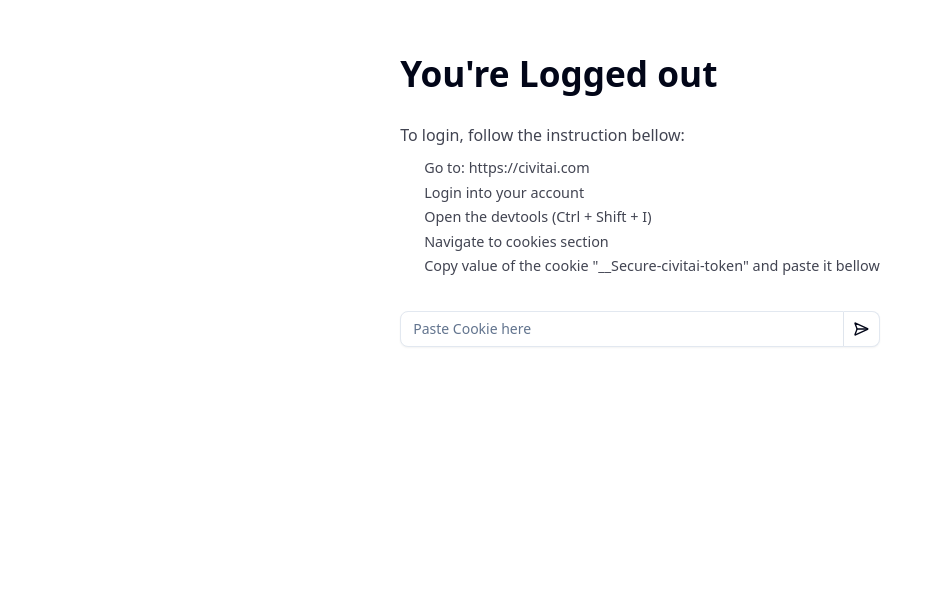
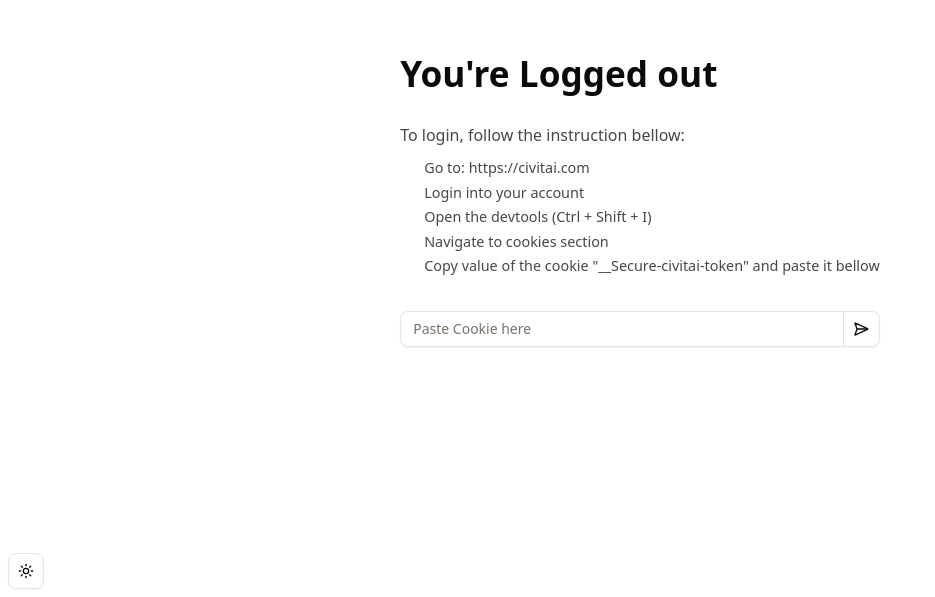
Before and after one commit to MonoPT/Civit-Comfy-Integration, a SvelteKit app in the folder front-end/: page / in a window 1280 px wide. Shown: the part 203-800 px from the top of the page, without its empty margins (0-935 px from the left). Built offline with nearby package versions, Linux system fonts and the light colour scheme.

Commit message:
updated theme

```diff
--- a/front-end/src/lib/components/login.svelte
+++ b/front-end/src/lib/components/login.svelte
@@ -1,13 +1,15 @@
 <script lang="ts">
     import { loginUser, loading_user } from '../state.svelte.ts';
 
-    import { Spinner } from "$lib/components/ui/spinner/index.js";
+    // Icons
+    import {SendHorizontal, SunIcon, MoonIcon} from "@lucide/svelte"
 
-    import {SendHorizontal} from "@lucide/svelte"
-
+    // Components
     import { Button } from "$lib/components/ui/button/index.js";
     import * as ButtonGroup from "$lib/components/ui/button-group/index.js";
     import { Input } from "$lib/components/ui/input/index.js";
+    import { toggleMode } from "mode-watcher";
+    import { Spinner } from "$lib/components/ui/spinner/index.js";
 
     async function loginUserBtn(e: Event) {
       const value = document.querySelector<HTMLInputElement>("input[name='loginCookie']")!.value
@@ -45,6 +47,17 @@
                 <h4 class="errorMsg">The provided token is not valid!</h4>
             {/if}
         </form>
+
+        <Button onclick={toggleMode} variant="outline" size="icon" class="absolute bottom-2 left-2">
+          <SunIcon
+            class="h-[1.2rem] w-[1.2rem] scale-100 rotate-0 !transition-all dark:scale-0 dark:-rotate-90"
+          />
+          <MoonIcon
+            class="absolute h-[1.2rem] w-[1.2rem] scale-0 rotate-90 !transition-all dark:scale-100 dark:rotate-0"
+          />
+          <span class="sr-only">Toggle theme</span>
+        </Button>
+
     {/if}
 </div>
 
--- a/front-end/src/routes/+layout.svelte
+++ b/front-end/src/routes/+layout.svelte
@@ -7,7 +7,7 @@
 	import { userState, getCookie, loginUser, loading_user } from '../lib/state.svelte.ts';
     import { onMount } from 'svelte';
 
-
+    import { ModeWatcher } from "mode-watcher";
 
     onMount(async () => {
       if (Object.keys(userState).length === 0) {
@@ -32,6 +32,8 @@
 	<link rel="icon" href={favicon} />
 </svelte:head>
 
+<ModeWatcher />
+
 {#if Object.keys(userState).length === 0 || loading_user.loading}
     <Login />
     {:else}
--- a/front-end/src/routes/layout.css
+++ b/front-end/src/routes/layout.css
@@ -4,74 +4,7 @@
 
 @custom-variant dark (&:is(.dark *));
 
-:root {
-  --radius: 0.625rem;
-  --background: oklch(1 0 0);
-  --foreground: oklch(0.129 0.042 264.695);
-  --card: oklch(1 0 0);
-  --card-foreground: oklch(0.129 0.042 264.695);
-  --popover: oklch(1 0 0);
-  --popover-foreground: oklch(0.129 0.042 264.695);
-  --primary: oklch(0.208 0.042 265.755);
-  --primary-foreground: oklch(0.984 0.003 247.858);
-  --secondary: oklch(0.968 0.007 247.896);
-  --secondary-foreground: oklch(0.208 0.042 265.755);
-  --muted: oklch(0.968 0.007 247.896);
-  --muted-foreground: oklch(0.554 0.046 257.417);
-  --accent: oklch(0.968 0.007 247.896);
-  --accent-foreground: oklch(0.208 0.042 265.755);
-  --destructive: oklch(0.577 0.245 27.325);
-  --border: oklch(0.929 0.013 255.508);
-  --input: oklch(0.929 0.013 255.508);
-  --ring: oklch(0.704 0.04 256.788);
-  --chart-1: oklch(0.646 0.222 41.116);
-  --chart-2: oklch(0.6 0.118 184.704);
-  --chart-3: oklch(0.398 0.07 227.392);
-  --chart-4: oklch(0.828 0.189 84.429);
-  --chart-5: oklch(0.769 0.188 70.08);
-  --sidebar: oklch(0.984 0.003 247.858);
-  --sidebar-foreground: oklch(0.129 0.042 264.695);
-  --sidebar-primary: oklch(0.208 0.042 265.755);
-  --sidebar-primary-foreground: oklch(0.984 0.003 247.858);
-  --sidebar-accent: oklch(0.968 0.007 247.896);
-  --sidebar-accent-foreground: oklch(0.208 0.042 265.755);
-  --sidebar-border: oklch(0.929 0.013 255.508);
-  --sidebar-ring: oklch(0.704 0.04 256.788);
-}
-
-.dark {
-  --background: oklch(0.129 0.042 264.695);
-  --foreground: oklch(0.984 0.003 247.858);
-  --card: oklch(0.208 0.042 265.755);
-  --card-foreground: oklch(0.984 0.003 247.858);
-  --popover: oklch(0.208 0.042 265.755);
-  --popover-foreground: oklch(0.984 0.003 247.858);
-  --primary: oklch(0.929 0.013 255.508);
-  --primary-foreground: oklch(0.208 0.042 265.755);
-  --secondary: oklch(0.279 0.041 260.031);
-  --secondary-foreground: oklch(0.984 0.003 247.858);
-  --muted: oklch(0.279 0.041 260.031);
-  --muted-foreground: oklch(0.704 0.04 256.788);
-  --accent: oklch(0.279 0.041 260.031);
-  --accent-foreground: oklch(0.984 0.003 247.858);
-  --destructive: oklch(0.704 0.191 22.216);
-  --border: oklch(1 0 0 / 10%);
-  --input: oklch(1 0 0 / 15%);
-  --ring: oklch(0.551 0.027 264.364);
-  --chart-1: oklch(0.488 0.243 264.376);
-  --chart-2: oklch(0.696 0.17 162.48);
-  --chart-3: oklch(0.769 0.188 70.08);
-  --chart-4: oklch(0.627 0.265 303.9);
-  --chart-5: oklch(0.645 0.246 16.439);
-  --sidebar: oklch(0.208 0.042 265.755);
-  --sidebar-foreground: oklch(0.984 0.003 247.858);
-  --sidebar-primary: oklch(0.488 0.243 264.376);
-  --sidebar-primary-foreground: oklch(0.984 0.003 247.858);
-  --sidebar-accent: oklch(0.279 0.041 260.031);
-  --sidebar-accent-foreground: oklch(0.984 0.003 247.858);
-  --sidebar-border: oklch(1 0 0 / 10%);
-  --sidebar-ring: oklch(0.551 0.027 264.364);
-}
+@import "./theme.css";
 
 @theme inline {
   --radius-sm: calc(var(--radius) - 4px);
--- /dev/null
+++ b/front-end/src/routes/theme.css
@@ -0,0 +1,68 @@
+:root {
+ --radius: 0.625rem;
+ --background: oklch(1 0 0);
+ --foreground: oklch(0.147 0.004 49.25);
+ --card: oklch(1 0 0);
+ --card-foreground: oklch(0.147 0.004 49.25);
+ --popover: oklch(1 0 0);
+ --popover-foreground: oklch(0.147 0.004 49.25);
+ --primary: oklch(0.216 0.006 56.043);
+ --primary-foreground: oklch(0.985 0.001 106.423);
+ --secondary: oklch(0.97 0.001 106.424);
+ --secondary-foreground: oklch(0.216 0.006 56.043);
+ --muted: oklch(0.97 0.001 106.424);
+ --muted-foreground: oklch(0.553 0.013 58.071);
+ --accent: oklch(0.97 0.001 106.424);
+ --accent-foreground: oklch(0.216 0.006 56.043);
+ --destructive: oklch(0.577 0.245 27.325);
+ --border: oklch(0.923 0.003 48.717);
+ --input: oklch(0.923 0.003 48.717);
+ --ring: oklch(0.709 0.01 56.259);
+ --chart-1: oklch(0.646 0.222 41.116);
+ --chart-2: oklch(0.6 0.118 184.704);
+ --chart-3: oklch(0.398 0.07 227.392);
+ --chart-4: oklch(0.828 0.189 84.429);
+ --chart-5: oklch(0.769 0.188 70.08);
+ --sidebar: oklch(0.985 0.001 106.423);
+ --sidebar-foreground: oklch(0.147 0.004 49.25);
+ --sidebar-primary: oklch(0.216 0.006 56.043);
+ --sidebar-primary-foreground: oklch(0.985 0.001 106.423);
+ --sidebar-accent: oklch(0.97 0.001 106.424);
+ --sidebar-accent-foreground: oklch(0.216 0.006 56.043);
+ --sidebar-border: oklch(0.923 0.003 48.717);
+ --sidebar-ring: oklch(0.709 0.01 56.259);
+}
+
+.dark {
+ --background: oklch(0.147 0.004 49.25);
+ --foreground: oklch(0.985 0.001 106.423);
+ --card: oklch(0.216 0.006 56.043);
+ --card-foreground: oklch(0.985 0.001 106.423);
+ --popover: oklch(0.216 0.006 56.043);
+ --popover-foreground: oklch(0.985 0.001 106.423);
+ --primary: oklch(0.923 0.003 48.717);
+ --primary-foreground: oklch(0.216 0.006 56.043);
+ --secondary: oklch(0.268 0.007 34.298);
+ --secondary-foreground: oklch(0.985 0.001 106.423);
+ --muted: oklch(0.268 0.007 34.298);
+ --muted-foreground: oklch(0.709 0.01 56.259);
+ --accent: oklch(0.268 0.007 34.298);
+ --accent-foreground: oklch(0.985 0.001 106.423);
+ --destructive: oklch(0.704 0.191 22.216);
+ --border: oklch(1 0 0 / 10%);
+ --input: oklch(1 0 0 / 15%);
+ --ring: oklch(0.553 0.013 58.071);
+ --chart-1: oklch(0.488 0.243 264.376);
+ --chart-2: oklch(0.696 0.17 162.48);
+ --chart-3: oklch(0.769 0.188 70.08);
+ --chart-4: oklch(0.627 0.265 303.9);
+ --chart-5: oklch(0.645 0.246 16.439);
+ --sidebar: oklch(0.216 0.006 56.043);
+ --sidebar-foreground: oklch(0.985 0.001 106.423);
+ --sidebar-primary: oklch(0.488 0.243 264.376);
+ --sidebar-primary-foreground: oklch(0.985 0.001 106.423);
+ --sidebar-accent: oklch(0.268 0.007 34.298);
+ --sidebar-accent-foreground: oklch(0.985 0.001 106.423);
+ --sidebar-border: oklch(1 0 0 / 10%);
+ --sidebar-ring: oklch(0.553 0.013 58.071);
+}
```
